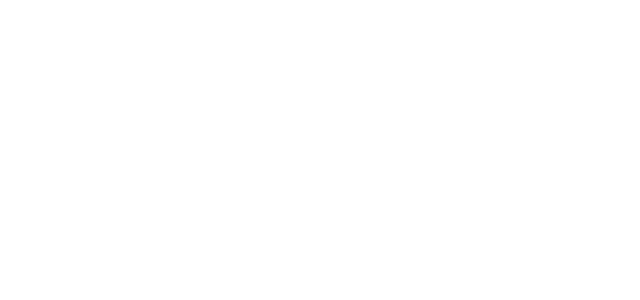
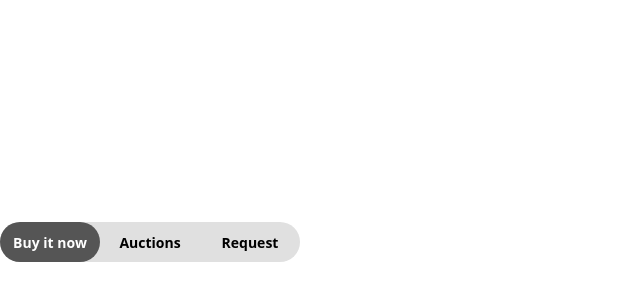
Before and after one commit to rocky75901/Re_Store, a React (Vite) app in the folder frontend/: page /togglebutton in a window 1280 px wide. Before the commit this address had no page. Shown: the part 158-458 px from the top of the page, without its empty margins (0-640 px from the left). Built offline with nearby package versions, Linux system fonts and the light colour scheme.

Commit message:
Auction page fixed

```diff
--- a/frontend/src/App.jsx
+++ b/frontend/src/App.jsx
@@ -11,6 +11,7 @@
 import SellPage from "./pages/auth/sellpage";
 import AuctionProduct from "./pages/auth/Auctionproduct";
 import AuctionPage from "./pages/auth/auctionpage";
+import ToggleButton from "./pages/auth/ToggleButton";
 
 const App = () => (
   <Router>
@@ -27,6 +28,7 @@
       <Route path="/sellpage" element={<SellPage />} />
       <Route path="/auctionproduct" element={<AuctionProduct />} />
       <Route path="/auctionpage" element={<AuctionPage />} />
+      <Route path="/togglebutton" element={<ToggleButton/>} />
     </Routes>
   </Router>
 );
--- a/frontend/src/pages/auth/Auctionproduct.css
+++ b/frontend/src/pages/auth/Auctionproduct.css
@@ -3,11 +3,35 @@
   background: white;
   border-radius: 12px;
   padding: 20px;
-  margin-bottom: 20px;
   box-shadow: 0 2px 4px rgba(0, 0, 0, 0.1);
-  width: 800px;
+  width: 100%;
+  margin: 0;
+  align-self: stretch;
 }
-
+.Layout-collapsed-home-container .auction-product {
+  width: 100%;
+  max-width: 600px;
+}
+.Layout-expanded-home-container .auction-product {
+  width: 100%;
+  max-width: 800px;
+}
+.Layout-collapsed-home-container .auction-product-info {
+  width: 200px;
+}
+.Layout-collapsed-home-container .auction-product-image {
+  position: relative;
+  width: 300px;
+  height: 300px;
+  margin-right: 24px;
+}
+.Layout-collapsed-home-container .auction-product-actions {
+  display: flex;
+  flex-direction: column;
+  gap: 16px;
+  margin-top: auto;
+  width: 100%;
+}
 .auction-product-image {
   position: relative;
   width: 300px;
--- /dev/null
+++ b/frontend/src/pages/auth/ToggleButton.css
@@ -0,0 +1,50 @@
+.filter-bar {
+    position: relative;
+    display: flex;
+    justify-content: space-between;
+    align-items: center;
+    background: #e0e0e0;
+    padding: 0px;
+    border-radius: 30px;
+    margin: 20px auto;
+    width: 300px;
+    height: 40px;
+    position: relative;
+  }
+
+  .option {
+    flex: 1;
+    text-align: center;
+    font-size: 14px;
+    font-weight: bold;
+    color: black;
+    cursor: pointer;
+    z-index: 1;
+    padding: 10px;
+    user-select: none;
+    transition: color 0.3s ease;
+  }
+
+  .option:hover {
+    color: black;
+  }
+
+
+  .slider-button {
+    position: absolute;
+    background: #555;
+    color: #555;
+    border-radius: 30px;
+    height: 100%;
+    display: flex;
+    align-items: center;
+    justify-content: center;
+    font-size: 14px;
+    font-weight: bold;
+    transition: left 0.3s ease, width 0.3s ease;
+    z-index: 0;
+  }
+
+.option.active {
+    color: white;
+  }
--- /dev/null
+++ b/frontend/src/pages/auth/ToggleButton.jsx
@@ -0,0 +1,43 @@
+import React, { useState, useRef, useEffect } from 'react';
+import './ToggleButton.css';
+
+const options = ["Buy it now", "Auctions", "Request"];
+
+const ToggleButton = () => {
+      const [activeIndex, setActiveIndex] = useState(0);
+      const containerRef = useRef(null);
+      const [sliderStyle, setSliderStyle] = useState({ left: 0, width: 0 });
+
+      useEffect(() => {
+        if (containerRef.current) {
+          const optionElements = containerRef.current.querySelectorAll('.option');
+          const activeOption = optionElements[activeIndex];
+          if (activeOption) {
+            const { offsetLeft, clientWidth } = activeOption;
+            setSliderStyle({ left: offsetLeft, width: clientWidth });
+          }
+        }
+      }, [activeIndex]);
+
+      return (
+        <div className="filter-bar" ref={containerRef}>
+          {/* This is the moving sliding button */}
+          <div className="slider-button" style={sliderStyle}>
+            {options[activeIndex]}
+          </div>
+
+          {/* Render the options that can be clicked */}
+          {options.map((option, index) => (
+            <div
+              key={index}
+              className={`option ${activeIndex === index ? "active" : ""}`}
+              onClick={() => setActiveIndex(index)}
+            >
+              {option}
+            </div>
+          ))}
+        </div>
+      );
+};
+
+export default ToggleButton;
--- a/frontend/src/pages/auth/auctionpage.css
+++ b/frontend/src/pages/auth/auctionpage.css
@@ -1,22 +1,24 @@
-.Layout-collapsed-home-container .products-grid {
+.Layout-collapsed-home-container .auction-products-grid {
     display: grid;
     width: calc(100vw -100px);
-    /* position: fixed; */
     max-width: calc(100vw - 100px);
     box-sizing: border-box;
-    /* padding: 2rem; */
-    grid-template-columns: repeat(auto-fill, minmax(300px, 1fr));
-    gap: 2rem 40px;
-    padding-left: 15px;
+    padding: 2rem;
+    grid-template-columns: repeat(2, minmax(400px, 1fr));
+    gap: 2rem;
+
+    margin: 0 auto;
+    place-items: center;
 }
-.Layout-expanded-home-container .products-grid {
+.Layout-expanded-home-container .auction-products-grid {
     display: grid;
     width: calc(100vw -100px);
-    /* position: fixed; */
     max-width: calc(100vw - 100px);
     box-sizing: border-box;
-    /* padding: 2rem; */
-    grid-template-columns: repeat(auto-fill, minmax(300px, 1fr));
-    gap: 2rem 3rem;
-    padding-left: 3rem;
+    padding: 2rem;
+    grid-template-columns: repeat(auto-fit, minmax(800px, 1fr));
+    gap: 2rem;
+    margin: 0 auto;
+    place-items: center;
+
 }
--- a/frontend/src/pages/auth/auctionpage.jsx
+++ b/frontend/src/pages/auth/auctionpage.jsx
@@ -8,7 +8,7 @@
     return (
         <>
             <Layout>
-                <div className="products-grid">
+                <div className="auction-products-grid">
                     <AuctionProduct  image={Re_store_logo_login}/>
                     <AuctionProduct  />
                     <AuctionProduct  />
--- a/frontend/src/pages/auth/home.jsx
+++ b/frontend/src/pages/auth/home.jsx
@@ -2,12 +2,14 @@
 import Layout from './layout'
 import ProductCard from './productCard'
 import './home.css'
+import ToggleButton from './ToggleButton'
 import Re_store_logo_login from '../../assets/Re_store_logo_login.png'
 
 const Home = () => {
     return (
         <>
             <Layout>
+                <ToggleButton className="toggle-button"/>
                 <div className="products-grid">
                     <ProductCard image={Re_store_logo_login}/>
                     <ProductCard />
--- a/frontend/src/pages/auth/layout.css
+++ b/frontend/src/pages/auth/layout.css
@@ -1,9 +1,9 @@
 @import url('https://fonts.googleapis.com/css2?family=Poppins:wght@400;500&display=swap');
 
 .Layout-expanded-home-container{
-display: flex;
-height: 100vh;
-width:100vw;
+  display: flex;
+  height: 100vh;
+  width:100vw;
   font-family: 'Poppins', sans-serif;
 }
 .Layout-collapsed-home-container{
@@ -236,15 +236,37 @@
   outline: none;
   font-size: 14px;
   flex: 1;
+  pointer-events: auto;
+  color: black;
+  width: 225px;
 }
+
 .Layout-collapsed-home-container .Layout-search-bar input {
   border: none;
   background: transparent;
   outline: none;
   font-size: 14px;
   flex: 1;
+  pointer-events: auto;
+  color: black;
+  width: 225px;
 }
-
+.Layout-collapsed-home-container .Layout-search-bar{
+  padding-top: 10px;
+  padding-bottom:10px;
+  padding-right: 14px;
+  padding-left: 14px;
+  background-color: #dfe9fe;
+  border-radius: 22px;
+}
+.Layout-expanded-home-container .Layout-search-bar{
+  padding-top: 10px;
+  padding-bottom:10px;
+  padding-right: 14px;
+  padding-left: 14px;
+  background-color: #dfe9fe;
+  border-radius: 22px;
+}
 .Layout-expanded-home-container .Layout-search-icon {
   font-size: 16px;
   color: #181d31;
```
Also changed, not shown: frontend/src/pages/auth/Viewproduct.css (added), frontend/src/pages/auth/Viewproduct.jsx (added), frontend/src/pages/auth/home.css (line endings or trailing spaces).
